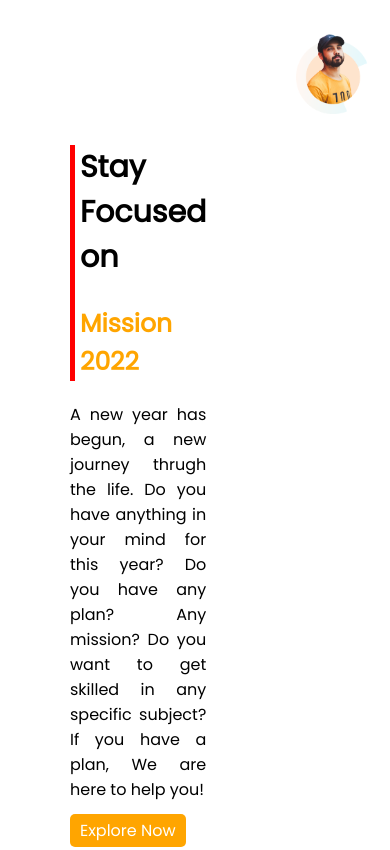
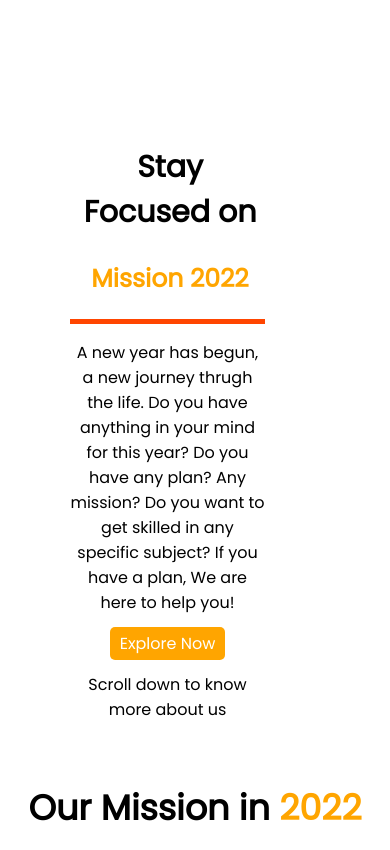
Before and after one commit to faridulhaque/assignment-1, a plain HTML site: page index.html in a window 390 px wide. Shown: the top 850 px of the page. Drawn offline with Linux system fonts and the light colour scheme; a web font is replaced by a local one.

Commit message:
responsive added

```diff
--- a/index.html
+++ b/index.html
@@ -16,6 +16,7 @@
     <link href="https://fonts.googleapis.com/css2?family=Lato&family=Licorice&family=Poppins:wght@300;400&display=swap"
         rel="stylesheet">
     <link rel="stylesheet" href="style.css">
+    <link rel="stylesheet" href="phone.css">
     <link rel="shortcut icon" href="img/icon.jpg" type="image/x-icon">
 </head>
 
@@ -36,10 +37,11 @@
                 <p>Scroll down to know more about us</p>
             </div>
         </div>
-        <div class="div-top">
+        <div class="div-top div-img">
             <img src="img/person-0.png" alt="a bearded man with yellow shirt" id="img-man">
         </div>
     </section>
+    <!------------------------------------------------------------------------secrtion 1 end---------------------------------------------------------------------- -->
     <h1 id="my-mi-22">Our Mission in <span>2022</span></h1>
     <section id="sec2">
         <div id="sec2-div1">
--- /dev/null
+++ b/phone.css
@@ -0,0 +1,23 @@
+@media only screen and (max-width: 576px){
+    #sec1{
+        display: block;
+    }
+    #div-left-top h1, h2{
+        text-align: center;
+    }
+    #div-left-top{
+        border-left: none;
+        border-bottom: orangered solid 5px;
+    }
+    #div-left-bottom{
+        text-align: center;
+
+    }
+    #div-left-bottom p{
+        text-align: center;
+    }
+    .div-img{
+        display: none;
+    }
+
+}
```
